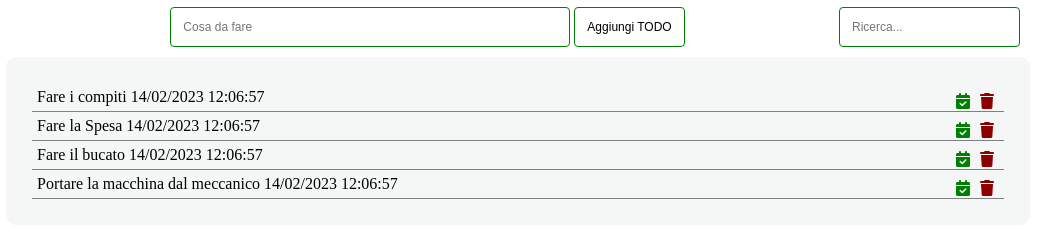
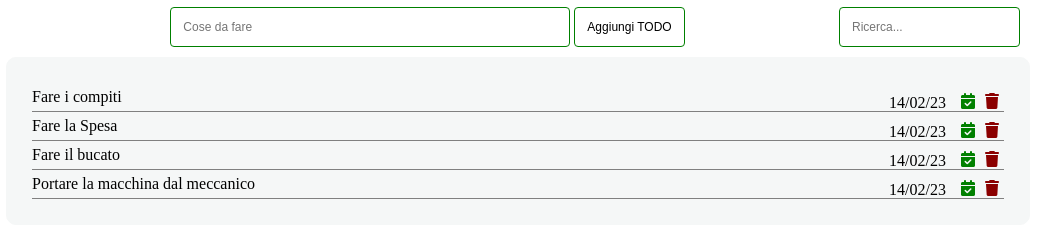
Before and after one commit to StefanoWillBe/Cose-da-fare-Vue-Js, a plain HTML site: page index.html in a window 1280 px wide. Shown: the part 142-380 px from the top of the page, without its empty margins (122-1173 px from the left). Drawn offline with nearby package versions, Linux system fonts and the light colour scheme.

Commit message:
Aggiustamenti

```diff
--- a/css/style.css
+++ b/css/style.css
@@ -55,9 +55,17 @@
 	list-style-type: none;
 	text-align: left;
 	font-size: 16px;
-	padding: 5px;
+	padding: 5px 0;
 	border-bottom: 1px solid gray;
+
 }
+
+.hover:hover {
+	background-color: rgb(100, 204, 169);
+	color: white;
+	padding: 5px 5px 5px 0;
+}
+
 .todo-list li .span-class {
 	float: right;
 }
@@ -93,10 +101,10 @@
 	color: #008000;
 }
 
-}
 .todo-date {
+
 	position: absolute;
-	right: 108px;
+	right: 58px;
 	top: 11px;
 
 }
--- a/index.html
+++ b/index.html
@@ -24,24 +24,32 @@
 
         <!-- LOGO -->
         <div class="logo">
-            <img src="img/memo.png" alt="Logo">
+            <img src="img/memo.png"
+            alt="Logo Todo">
         </div>
         <!-- LOGO -->
 
         <!--        NEW TODO-->
         <div class="new-todo">
+
             <label>
                 <input v-model="userNewTodo" @keyup.enter="addNewTodo"
-                       type="text" class="text-input"
-                       placeholder="Cosa da fare">
+                    type="text" class="text-input"
+                    placeholder="Cose da fare">
             </label>
-            <button class="button" @click="addNewTodo"> Aggiungi TODO</button>
+
+            <button class="button"
+                @click="addNewTodo">
+                Aggiungi TODO
+            </button>
             <!--         END NEW TODO-->
 
             <!--        SEARCH TODO-->
             <label>
                 <input type="text" class="search"
-                       placeholder="Ricerca..." v-model="userFilter" @keyup="filterTodos">
+                    placeholder="Ricerca..."
+                    v-model="userFilter"
+                    @keyup="filterTodos">
             </label>
             <!--        SEARCH TODO-->
 
@@ -50,30 +58,35 @@
         <!-- ADD LIST TODOS -->
         <div class="todos-container">
 
-            <ul class="todo-list">
+            <ul v-if="todos.length > 0" class="todo-list">
 
                 <!-- SINGOLO TODO-->
                 <li v-for="(todo, index) in todos"
                     v-if="todo.visible"
                     :class="{done: todo.isDone}">
 
-                    {{ todo.text }}
+                    <span class="hover">{{ todo.text }}</span>
 
-                    <span class="todo-date">   {{ todo.date}}</span>
+                    <span class="todo-date">
+                        {{ todo.date}}
+                    </span>
 
 
-                    <!-- ICONE DI FONT AWESONE-->
-                    <span class="span-class" @click="removeToDo(index)">
-                        <em class="fa-solid fa-trash" ></em>
+                    <!-- ICONE DI FONT AWESOME-->
+                    <span class="span-class"
+                    @click="removeToDo(index)">
+                        <em class="fa-solid fa-trash"></em>
                     </span>
-                    <span class="span-class" @click="changeText(index)">
-                        <em class="fa-solid fa-calendar-check" aria-hidden="true"></em>
+                    <span class="span-class"
+                    @click="changeText(index)">
+                        <em class="fa-solid fa-calendar-check"></em>
                     </span>
-                    <!-- END ICONE DI FONT AWESONE-->
+                    <!-- END ICONE DI FONT AWESOME-->
 
                 </li>
 
             </ul>
+            <div v-else> Non hai nessun Todo da mostrare</div>
             <!-- END SINGOLO TODO-->
 
         </div>
--- a/js/script.js
+++ b/js/script.js
@@ -9,25 +9,25 @@ var app = new Vue(
                     text: "Fare i compiti",
                     visible: true,
                     isDone: false,
-                    date: dayjs().format("DD/MM/YYYY HH:mm:ss")
+                    date: dayjs().format("DD/MM/YY")
                 },
                 {
                     text:  "Fare la Spesa",
                     visible: true,
                     isDone: false,
-                    date: dayjs().format("DD/MM/YYYY HH:mm:ss")
+                    date: dayjs().format("DD/MM/YY")
                 },
                 {
                     text: "Fare il bucato",
                     visible: true,
                     isDone: false,
-                    date: dayjs().format("DD/MM/YYYY HH:mm:ss")
+                    date: dayjs().format("DD/MM/YY")
                 },
                 {
                     text: "Portare la macchina dal meccanico",
                     visible: true,
                     isDone: false,
-                    date: dayjs().format("DD/MM/YYYY HH:mm:ss")
+                    date: dayjs().format("DD/MM/YY")
                 }
             ],
         },
@@ -38,7 +38,7 @@ var app = new Vue(
                         text: this.userNewTodo,
                         visible: true,
                         isDone: false,
-                        date: dayjs().format("DD/MM/YYYY  HH:mm:ss")
+                        date: dayjs().format("DD/MM/YY")
                     });
                     this.userNewTodo = "";
                 }
@@ -49,7 +49,7 @@ var app = new Vue(
             },
             filterTodos(){
                 this.todos.forEach((element) =>{
-                    if(element.text.toLocaleLowerCase().includes(this.userFilter.toLowerCase())){
+                    if(element.text.toLowerCase().includes(this.userFilter.toLowerCase())){
                         element.visible= true;
                     } else {
                         element.visible= false;
@@ -57,7 +57,7 @@ var app = new Vue(
                 })
             },
             changeText(index){
-                this.todos[index].isDone= !this.todos[index].isDone;
+                this.todos[index].isDone = !this.todos[index].isDone;
             }
 
         }
```
